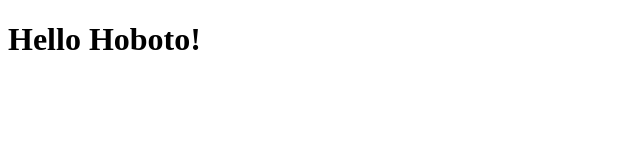
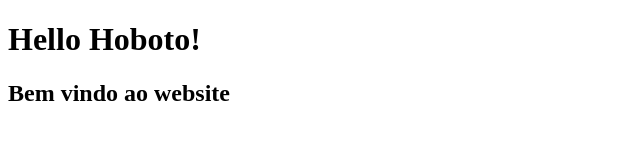
Before and after one commit to Na234195ilie24/pastagit, a plain HTML site: page index.html in a window 1280 px wide. Shown: the whole page, without its empty margins (0-640 px from the left). Drawn offline with Linux system fonts and the light colour scheme.

Commit message:
Inclusao subtitulo

```diff
--- a/index.html
+++ b/index.html
@@ -7,5 +7,6 @@
 </head>
 <body>
     <h1>Hello Hoboto!</h1>
+    <h2>Bem vindo ao website</h2>
 </body>
 </html>
```
